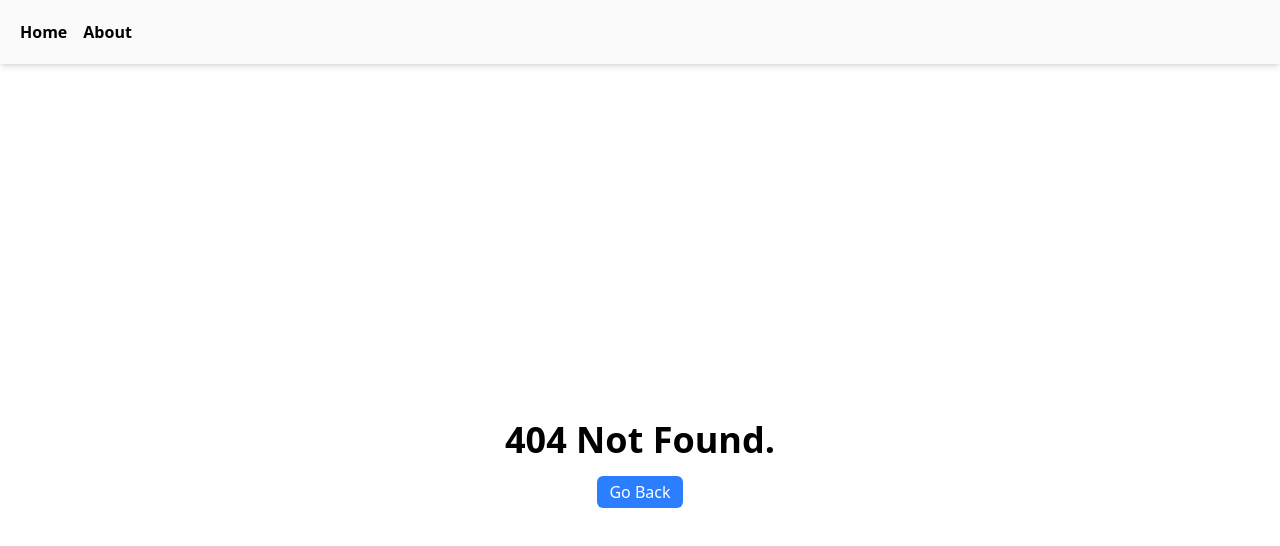
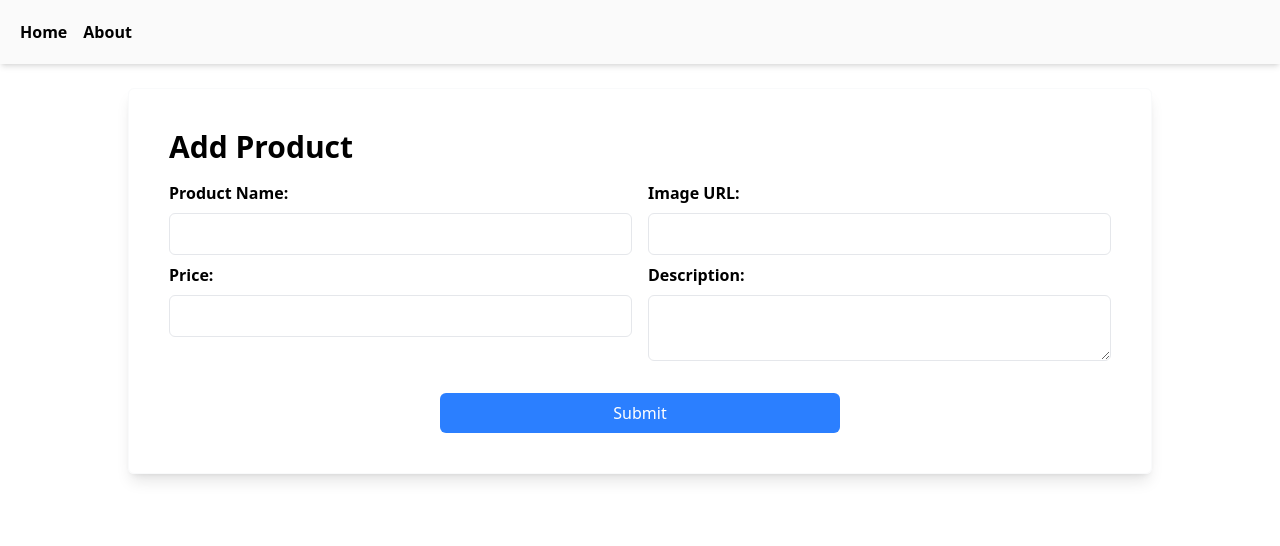
Before and after one commit to rensaputra/react19-bootcamp, a React (Create React App) app in the folder 13-APIIntegration/project/frontend/: page /products/add in a window 1280 px wide. Before the commit this address had no page. Shown: the top 546 px of the page. Built offline with nearby package versions, Linux system fonts and the light colour scheme.

Commit message:
feat: Implement add product functionality

```diff
--- a/13-APIIntegration/project/frontend/src/App.tsx
+++ b/13-APIIntegration/project/frontend/src/App.tsx
@@ -6,7 +6,7 @@ import { useRoutes } from "react-router";
 import NotFound from "./components/NotFound";
 import ProductDetails from "./components/ProductDetails";
 import Layout from "./components/Layout";
-
+import AddProducts from "./components/AddProducts";
 
 function App() {
   const routeElements = useRoutes([
@@ -25,6 +25,10 @@ function App() {
         {
           path: "product-details/:id",
           element: <ProductDetails />,
+        },
+        {
+          path: "products/add",
+          element: <AddProducts />,
         },
         {
           path: "about",
--- /dev/null
+++ b/13-APIIntegration/project/frontend/src/components/AddProducts.tsx
@@ -0,0 +1,102 @@
+import { useNavigate } from "react-router";
+import { Product } from "../types";
+import { useState } from "react";
+
+const AddProducts = () => {
+  const navigate = useNavigate();
+  const [data, setData] = useState<Product>({
+    name: "",
+    price: 0,
+    image: "",
+    description: "",
+  } as Product);
+
+  const handleChange = (e: any) => {
+    const { name, value } = e.target;
+    setData((prevData) => {
+      return { ...prevData, [name]: value };
+    });
+  };
+
+  const handleSubmit = (e: any) => {
+    e.preventDefault();
+    console.log("Submitting product data:", data);
+    handleAddProduct();
+  };
+
+  const handleAddProduct = () => {
+    fetch(`${process.env.REACT_APP_API_BASE_URL}/products/add`, {
+      method: "POST",
+      headers: {
+        "Content-Type": "application/json",
+      },
+      body: JSON.stringify(data),
+    })
+      .then((res) => {
+        if (res.ok) {
+          alert("Product added successfully!");
+          navigate("/");
+        } else {
+          throw new Error("Failed to add product");
+        }
+      })
+      .catch((error) => {
+        console.error(error);
+        alert("An error occurred while adding the product.");
+      });
+  };
+
+  return (
+    <div className="border border-gray-50 shadow-lg rounded-md p-10 max-w-[1024px] m-6 mx-auto">
+      <h1 className="text-3xl font-semibold">Add Product</h1>
+      <div>
+        <form className="grid grid-cols-2 gap-4 mt-4">
+          <div className="flex flex-col gap-2">
+            <label className="font-semibold">Product Name:</label>
+            <input
+              type="text"
+              name="name"
+              className="border border-gray-200 rounded-md p-2"
+              onChange={handleChange}
+              required
+            />
+            <label className="font-semibold">Price:</label>
+            <input
+              type="number"
+              name="price"
+              className="border border-gray-200 rounded-md p-2"
+              onChange={handleChange}
+              required
+            />
+          </div>
+          <div className="flex flex-col gap-2">
+            <label className="font-semibold">Image URL:</label>
+            <input
+              type="text"
+              name="image"
+              className="border border-gray-200 rounded-md p-2"
+              onChange={handleChange}
+              required
+            />
+            <label className="font-semibold">Description:</label>
+            <textarea
+              name="description"
+              className="border border-gray-200 rounded-md p-2"
+              onChange={handleChange}
+              required
+            />
+          </div>
+          <button
+            type="submit"
+            className="bg-blue-500 text-white px-4 py-2 rounded-md col-span-2 w-[400px] mx-auto mt-4"
+            onClick={handleSubmit}
+          >
+            Submit
+          </button>
+        </form>
+      </div>
+    </div>
+  );
+};
+
+export default AddProducts;
--- a/13-APIIntegration/project/frontend/src/components/Products.tsx
+++ b/13-APIIntegration/project/frontend/src/components/Products.tsx
@@ -19,7 +19,6 @@ const Products = () => {
         }
       })
       .then((data) => {
-        console.log("Fetched products:", data);
         dispatch(setProducts(data));
       })
       .catch((error) => {
@@ -29,6 +28,15 @@ const Products = () => {
 
   return (
     <>
+      <div className="flex justify-between m-6">
+        <h1 className="text-3xl font-semibold">Products</h1>
+        <Link
+          to="/products/add"
+          className="bg-blue-500 text-white px-3 py-1 rounded-md m-6 inline-block"
+        >
+          Add product
+        </Link>
+      </div>
       <div className="m-6 grid gap-4 grid-cols-1 sm:grid-cols-2 md:grid-cols-3 lg:grid-cols-4">
         {products.length > 0 ? (
           products.map((product) => (
```
Also changed, not shown: 1 other file (tests, documents, lock files or other folders).
